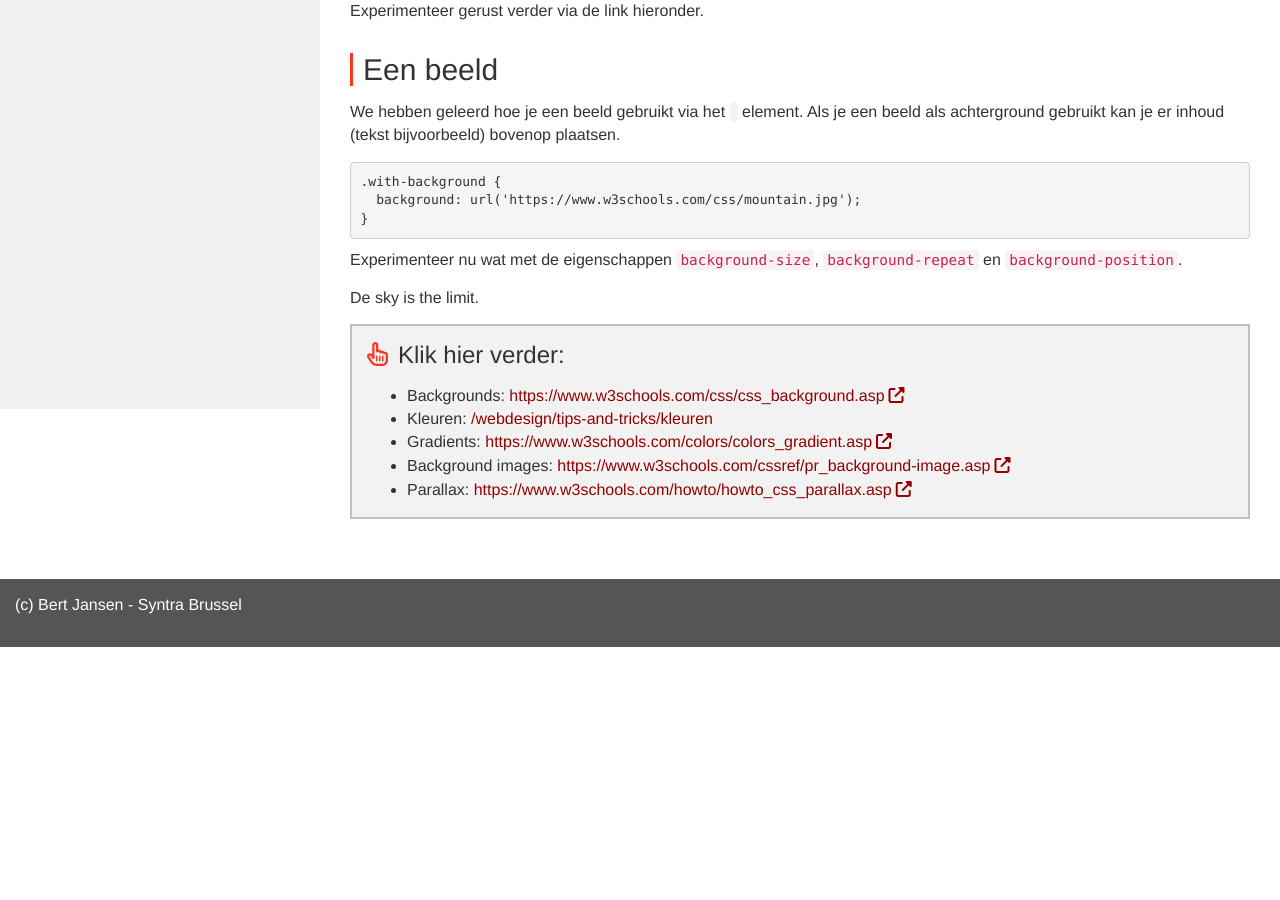
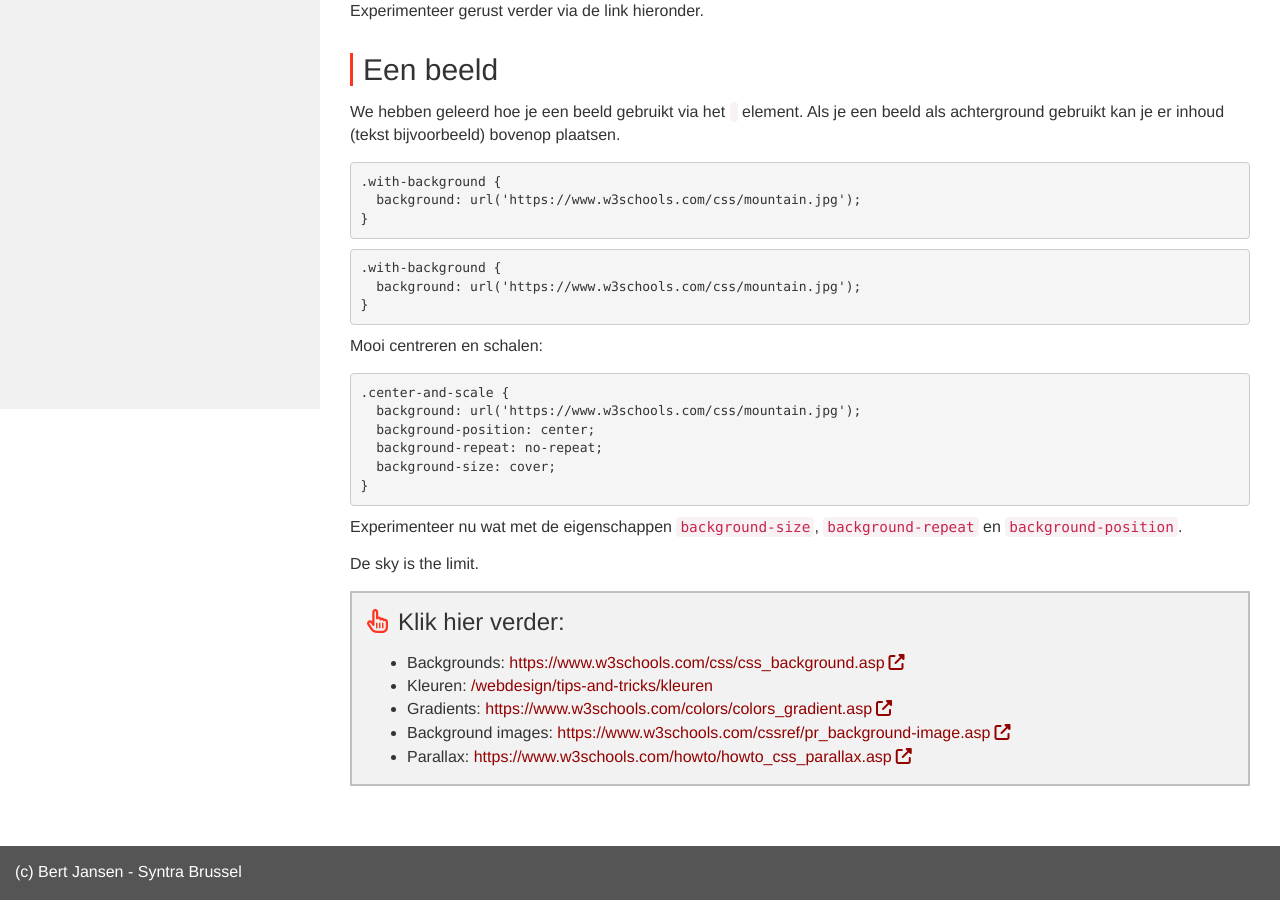
Before and after one commit to Syntra-Brussel/webdesign, a Jekyll site: the page built from tips-and-tricks/backgrounds.md, in a window 1280 px wide and 900 px high, scrolled down 1091 px. Built offline with Jekyll 4.4.1, drawn with Linux system fonts in a browser that asks for light colours; nearby versions of some CDN libraries; a script that is not in the unit is left out; before the commit the page ends 1738 px from its top, so only the background shows below that.

Commit message:
background center & scale

```diff
--- a/tips-and-tricks/backgrounds.md
+++ b/tips-and-tricks/backgrounds.md
@@ -74,6 +74,22 @@ We hebben geleerd hoe je een beeld gebruikt via het <code><img></code> element.
 }
 </pre>
 
+<pre data-enlighter-theme="beyond" data-enlighter-language="css">
+.with-background {
+  background: url('https://www.w3schools.com/css/mountain.jpg');
+}
+</pre>
+
+Mooi centreren en schalen:
+<pre data-enlighter-theme="beyond" data-enlighter-language="css">
+.center-and-scale {
+  background: url('https://www.w3schools.com/css/mountain.jpg');
+  background-position: center;
+  background-repeat: no-repeat;
+  background-size: cover;
+}
+</pre>
+
 Experimenteer nu wat met de eigenschappen  <code>background-size</code>, <code>background-repeat</code> en <code>background-position</code>.
 
 De sky is the limit.
```
